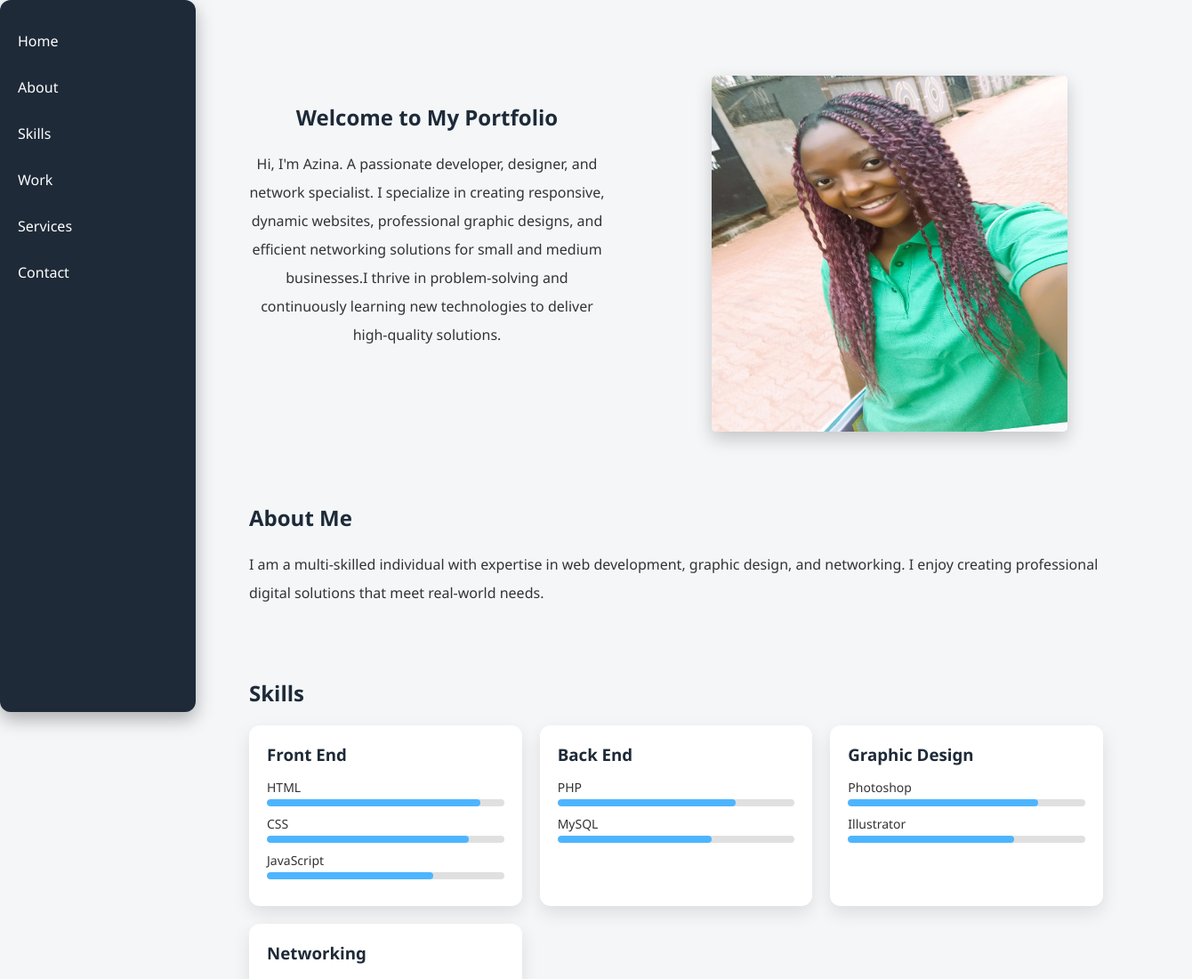
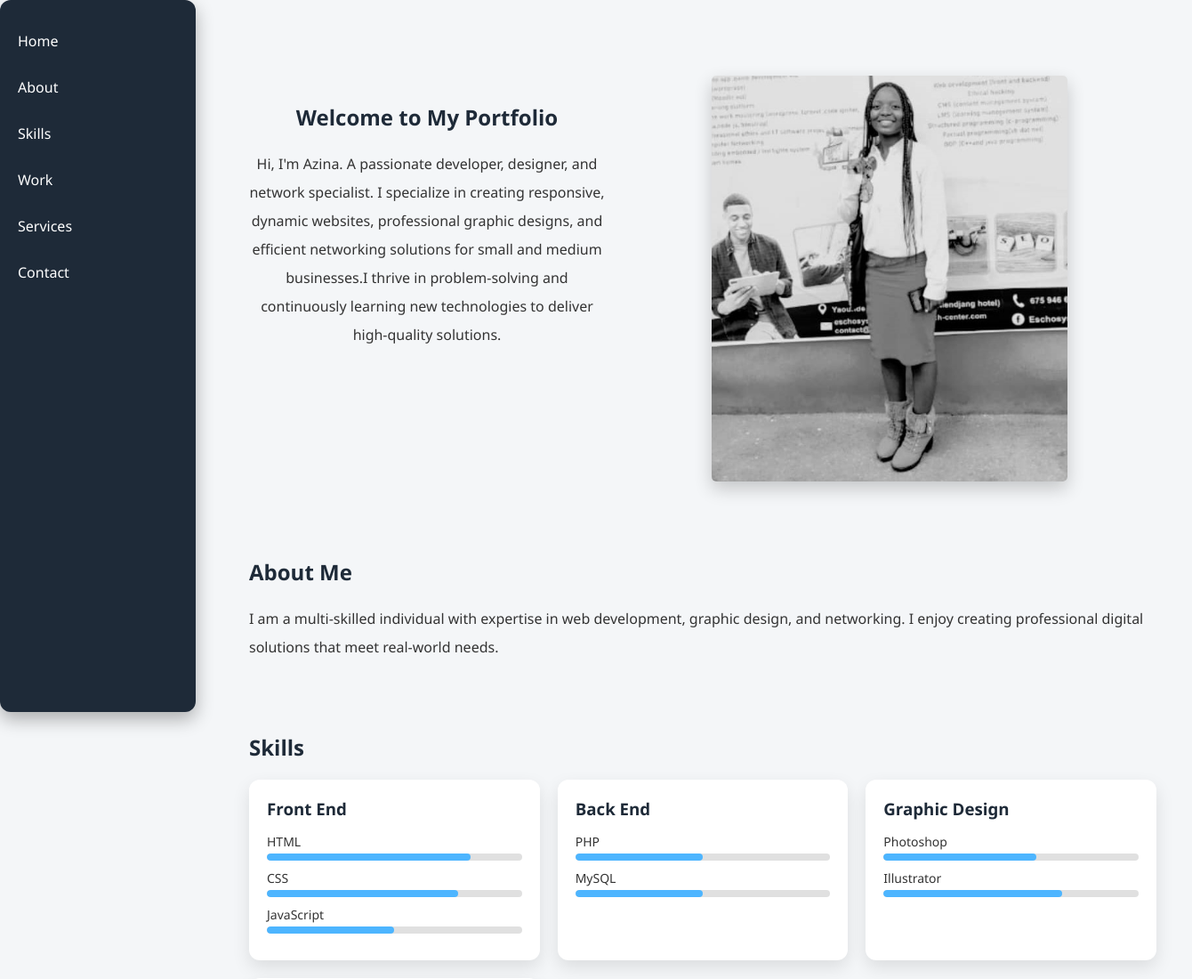
Before and after one commit to Azina-206/my-portforlio, a plain HTML site: page index.html in a window 1280 px wide. Shown: the top 1100 px of the page at 89% size, 1340 px wide, since content can reach past the window. Drawn offline with Linux system fonts and the light colour scheme.

Commit message:
Profile Change

```diff
--- a/index.html
+++ b/index.html
@@ -1,16 +1,15 @@
 <!DOCTYPE html>
 <html lang="en">
-
   <head>
-    <meta charset="UTF-8">
-    <meta name="viewport" content="width=device-width, initial-scale=1.0">
+    <meta charset="UTF-8" />
+    <meta name="viewport" content="width=device-width, initial-scale=1.0" />
     <title>My Portfolio</title>
     <style>
       * {
         margin: 0;
         padding: 0;
         box-sizing: border-box;
-            font-family: 'Segoe UI', Tahoma, Geneva, Verdana, sans-serif;
+        font-family: "Segoe UI", Tahoma, Geneva, Verdana, sans-serif;
       }
 
       body {
@@ -18,6 +17,7 @@
         background-color: #f4f6f8;
         color: #333;
         scroll-behavior: smooth;
+        width: 100vw;
       }
 
       /* Sidebar */
@@ -196,6 +196,11 @@
         }
       }
 
+      .profimage{
+        width: 500px;
+        object-position:var(--width);
+      }
+
       /* Work / Projects */
       .projects {
         display: grid;
@@ -251,6 +256,15 @@
 
       .project:hover .overlay {
         opacity: 1;
+      }
+
+      .profile {
+        width: 100%;
+        height: 100%;
+        object-fit: contain;
+      }
+      .profile img {
+        width: 500px;
       }
 
       /* Contact buttons */
@@ -335,7 +349,6 @@
           width: 100%;
         }
       }
-
     </style>
   </head>
 
@@ -349,19 +362,49 @@
       <a href="#contact">Contact</a>
     </nav>
     <main>
-        <section id="home" style="display: flex; margin-top: 25px; gap: 120px;">
-            <div style="text-align: center; padding-top: 50px; border-radius: 5px; width: 400px; height: 400px;">
+      <section id="home" style="display: flex; margin-top: 25px; gap: 120px">
+        <div
+          style="
+            text-align: center;
+            padding-top: 50px;
+            border-radius: 5px;
+            width: 400px;
+            height: 400px;
+          "
+        >
           <h1>Welcome to My Portfolio</h1>
-                <p style="text-align: center;">Hi, I'm Azina. A passionate developer, designer, and network specialist. I specialize in creating responsive, dynamic websites, professional graphic designs, and efficient networking solutions for small and medium businesses.I thrive in problem-solving and continuously learning new technologies to deliver high-quality solutions.</p>
+          <p style="text-align: center">
+            Hi, I'm Azina. A passionate developer, designer, and network
+            specialist. I specialize in creating responsive, dynamic websites,
+            professional graphic designs, and efficient networking solutions for
+            small and medium businesses.I thrive in problem-solving and
+            continuously learning new technologies to deliver high-quality
+            solutions.
           </p>
         </div>
-            <img src="./assets/profile2.jpg" alt="Your Photo"
-                style=" width: 400px; height: 400px; border-radius: 5px; margin-top:20px; box-shadow:0 8px 20px rgba(0,0,0,0.2);">
+        <div class="profimage">
+          <img
+            src="./assets/profile.jpg"
+            alt="My Photo "
+            width="500px"
+            class="profile"
+            style="
+              width: 400px;
+              height: auto;
+              border-radius: 5px;
+              margin-top: 20px;
+              box-shadow: 0 8px 20px rgba(0, 0, 0, 0.2);
+            "
+          />
+        </div>
       </section>
       <section id="about">
         <h2>About Me</h2>
-            <p>I am a multi-skilled individual with expertise in web development, graphic design, and networking. I
-                enjoy creating professional digital solutions that meet real-world needs.</p>
+        <p>
+          I am a multi-skilled individual with expertise in web development,
+          graphic design, and networking. I enjoy creating professional digital
+          solutions that meet real-world needs.
+        </p>
       </section>
 
       <section id="skills">
@@ -369,53 +412,61 @@
         <div class="skills">
           <div class="skill-category">
             <h3>Front End</h3>
-                    <div class="skill"><span>HTML</span>
+            <div class="skill">
+              <span>HTML</span>
               <div class="bar">
-                            <div class="bar-fill" style="--width:90%"></div>
+                <div class="bar-fill" style="--width: 80%"></div>
               </div>
             </div>
-                    <div class="skill"><span>CSS</span>
+            <div class="skill">
+              <span>CSS</span>
               <div class="bar">
-                            <div class="bar-fill" style="--width:85%"></div>
+                <div class="bar-fill" style="--width: 75%"></div>
               </div>
             </div>
-                    <div class="skill"><span>JavaScript</span>
+            <div class="skill">
+              <span>JavaScript</span>
               <div class="bar">
-                            <div class="bar-fill" style="--width:70%"></div>
+                <div class="bar-fill" style="--width: 50%"></div>
               </div>
             </div>
           </div>
           <div class="skill-category">
             <h3>Back End</h3>
-                    <div class="skill"><span>PHP</span>
+            <div class="skill">
+              <span>PHP</span>
               <div class="bar">
-                            <div class="bar-fill" style="--width:75%"></div>
+                <div class="bar-fill" style="--width: 50%"></div>
               </div>
             </div>
-                    <div class="skill"><span>MySQL</span>
+            <div class="skill">
+              <span>MySQL</span>
               <div class="bar">
-                            <div class="bar-fill" style="--width:65%"></div>
+                <div class="bar-fill" style="--width: 50%"></div>
               </div>
             </div>
           </div>
           <div class="skill-category">
             <h3>Graphic Design</h3>
-                    <div class="skill"><span>Photoshop</span>
+            <div class="skill">
+              <span>Photoshop</span>
               <div class="bar">
-                            <div class="bar-fill" style="--width:80%"></div>
+                <div class="bar-fill" style="--width: 60%"></div>
               </div>
             </div>
-                    <div class="skill"><span>Illustrator</span>
+            <div class="skill">
+              <span>Illustrator</span>
               <div class="bar">
-                            <div class="bar-fill" style="--width:70%"></div>
+                <div class="bar-fill" style="--width: 70%"></div>
               </div>
             </div>
           </div>
           <div class="skill-category">
             <h3>Networking</h3>
-                    <div class="skill"><span>Configuration & Installation</span>
+            <div class="skill">
+              <span>Configuration & Installation</span>
               <div class="bar">
-                            <div class="bar-fill" style="--width:75%"></div>
+                <div class="bar-fill" style="--width: 55%"></div>
               </div>
             </div>
           </div>
@@ -426,21 +477,21 @@
         <h2>My Work</h2>
         <div class="projects">
           <div class="project">
-                    <img src="./assets/socialinks.jpg" alt="Project 1">
+            <img src="./assets/socialinks.jpg" alt="Project 1" />
             <div class="overlay">Responsive socialinks.</div>
             <div class="pbody">
               <h4>Links</h4>
             </div>
           </div>
           <div class="project">
-                    <img src="./assets/recipe.jpg" alt="Project 2">
+            <img src="./assets/recipe.jpg" alt="Project 2" />
             <div class="overlay">Modern Omelette Recipe.</div>
             <div class="pbody">
               <h4>Recipe site</h4>
             </div>
           </div>
           <div class="project">
-                    <img src="./assets/productPreview.jpg" alt="Project 3">
+            <img src="./assets/productPreview.jpg" alt="Project 3" />
             <div class="overlay">products preview.</div>
             <div class="pbody">
               <h4>Products Preview</h4>
@@ -451,8 +502,11 @@
 
       <section id="services">
         <h2>Services</h2>
-            <p>I offer professional services in web development, graphic design, and network installation. My goal is to
-                provide solutions that are modern, efficient, and user-friendly.</p>
+        <p>
+          I offer professional services in web development, graphic design, and
+          network installation. My goal is to provide solutions that are modern,
+          efficient, and user-friendly.
+        </p>
       </section>
 
       <section id="contact">
@@ -461,11 +515,11 @@
           <a href="https://wa.me/654853624" target="_blank">WhatsApp</a>
           <a href="mailto:azina.kinyuy206@gmail.com">Email</a>
           <a href="https://github.com/Azina-206" target="_blank">GitHub</a>
-                <a href="https://linkedin.com/in/AzinaKinyuy" target="_blank">LinkedIn</a>
+          <a href="https://linkedin.com/in/AzinaKinyuy" target="_blank"
+            >LinkedIn</a
+          >
         </div>
       </section>
-
     </main>
   </body>
-
 </html>
```
Also changed, not shown: assets/profile.jpg (added), assets/profile1.jpg (deleted), assets/profile2.jpg (deleted). Lines whose indentation alone changed are shown as unchanged.
